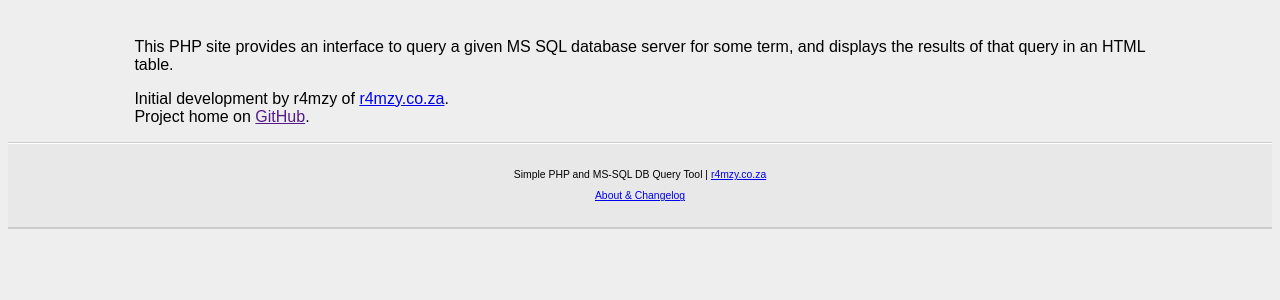
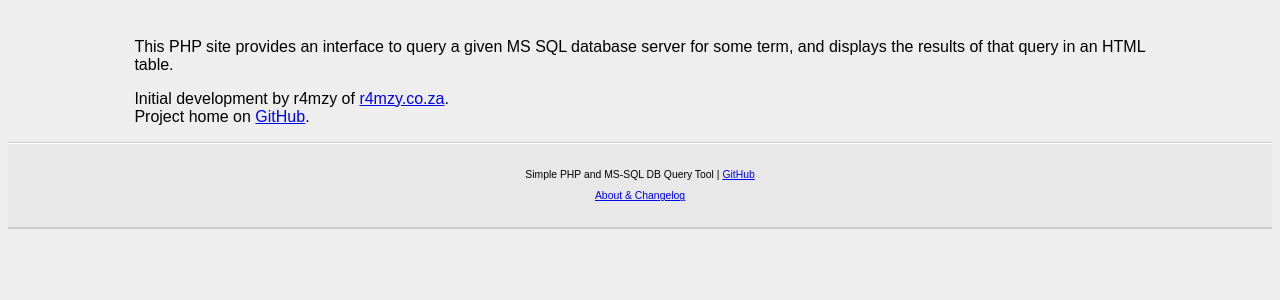
Before and after one commit to R4mzy/Simple-PHP-and-MS-SQL-DB-Query-Tool, a PHP site: page /about.php in a window 1280 px wide. Shown: the part 156-456 px from the top of the page. Run offline with PHP 8.4, Linux system fonts and the light colour scheme.

Commit message:
Update about.php

```diff
--- a/about.php
+++ b/about.php
@@ -22,7 +22,7 @@
 		</p>
 		<p>
 			Initial development by r4mzy of <a href="http://r4mzy.co.za" target="_blank">r4mzy.co.za</a>. <br>
-			Project home on <a href="" target="_blank">GitHub</a>.
+			Project home on <a href="https://github.com/R4mzy/Simple-PHP-and-MS-SQL-DB-Query-Tool/" target="_blank">GitHub</a>.
 		</p>
 	<!-- end div:about -->
 	</div>
@@ -35,7 +35,7 @@
 	<div class="footer">
 		<div class="footer-content">
 
-			<p>Simple PHP and MS-SQL DB Query Tool | <a href="http://r4mzy.co.za">r4mzy.co.za</a></p>
+			<p>Simple PHP and MS-SQL DB Query Tool | <a href="https://github.com/R4mzy/Simple-PHP-and-MS-SQL-DB-Query-Tool/">GitHub</a></p>
 			<p><a href="about.php">About & Changelog</a></p>
 
 		<!-- end div:footer-content -->
```
